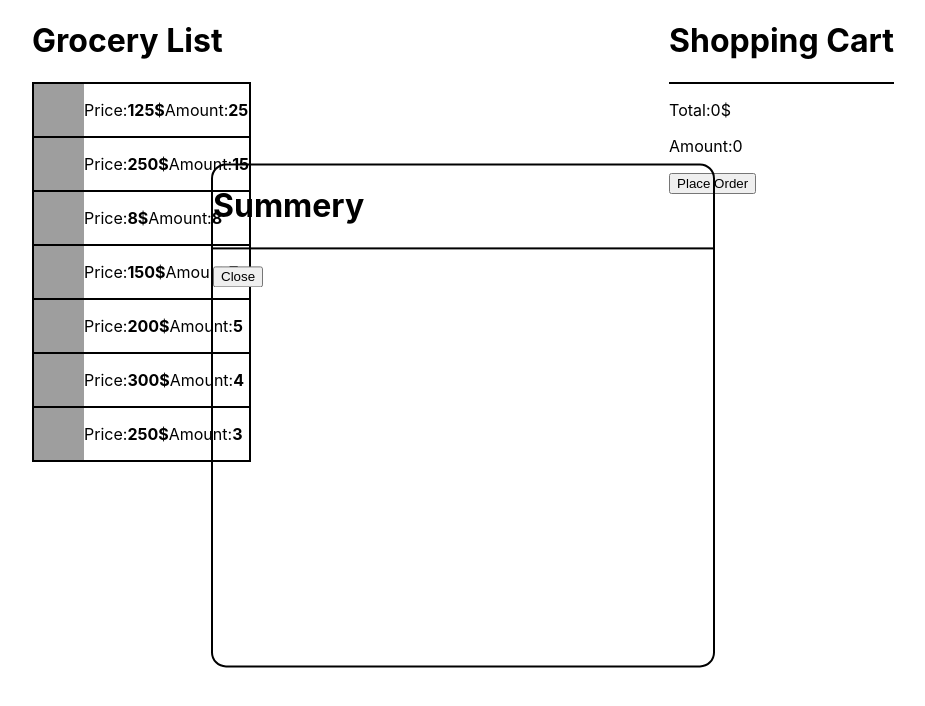
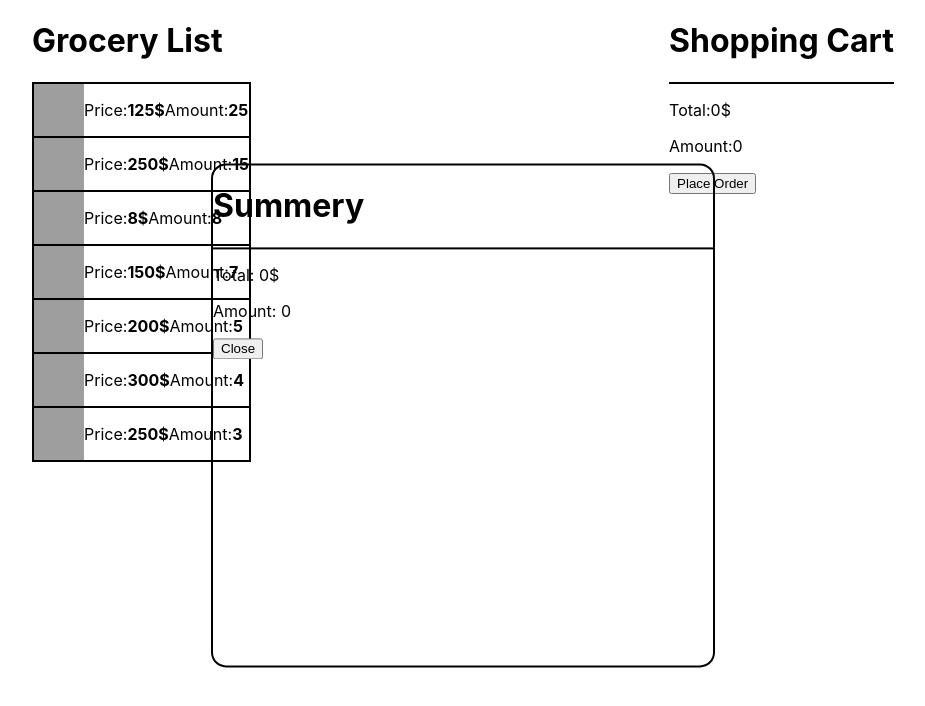
Before and after one commit to liranko27/groceries, a React (Create React App) app: page / in a window 1280 px wide. Both pictures are taken after a click on the button "Place Order". Shown: the top 706 px of the page, without its empty margins (177-1102 px from the left). Built offline with nearby package versions, Linux system fonts and the light colour scheme; grey boxes are pictures that could not be loaded.

Commit message:
add to modal props amont and total price

```diff
--- a/src/App.js
+++ b/src/App.js
@@ -4,20 +4,17 @@ import { getAllProducts } from './dal/api.js';
 import GroceryList from './GroceryList.js';
 import ShoppingCart from './ShoppingCart';
 import Modal from './Modal';
-import products from './data/items.json'
 function App() {
   const [groceryItems, setGroceryItems] = useState([...getAllProducts()])
   const [shoppingItems, setShoppingItems] = useState([])
   const [total, setTotal] = useState(0)
   const [amount, setAmount] = useState(0)
   const [modalOpen, setModalOpen] = useState(false)
+
   function handleOrder() {
     setModalOpen(true)
   }
   function reset() {
-    const allProducts = getAllProducts()
-    console.log(allProducts)
-    setGroceryItems(products)
     setModalOpen(false)
     setShoppingItems([])
     setAmount(0)
@@ -59,7 +56,7 @@ function App() {
     <div className="App">
       <GroceryList items={groceryItems} click={handleBuy} />
       <ShoppingCart items={shoppingItems} amount={amount} total={total} order={handleOrder} />
-      {modalOpen ? <Modal items={shoppingItems} close={reset} /> : ''}
+      {modalOpen ? <Modal items={shoppingItems} amount={amount} total={total} close={reset} /> : ''}
     </div>
   );
 }
--- a/src/Modal.js
+++ b/src/Modal.js
@@ -2,13 +2,15 @@ import React from 'react'
 import Item from './Item'
 import './styles/modal.css'
 
-function Modal({ items, close }) {
+function Modal({ items, close, amount, total }) {
     return (
         <div className='Modal'>
             <h1>Summery</h1>
             <ul>
                 {items.map(item => <Item key={item.id} item={item} />)}
             </ul>
+            <p>Total: {total}$</p>
+            <p>Amount: {amount}</p>
             <button onClick={() => close(false)}>Close</button>
         </div>
     )
```
